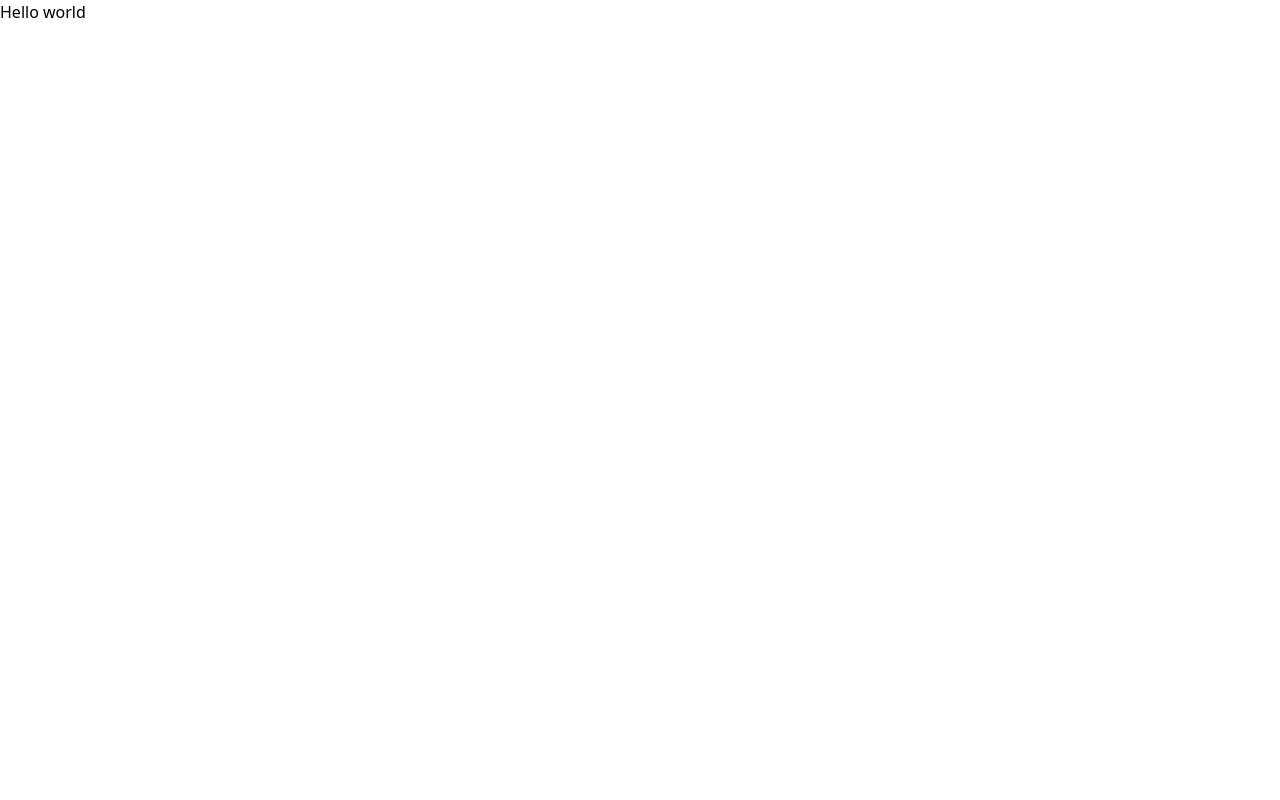
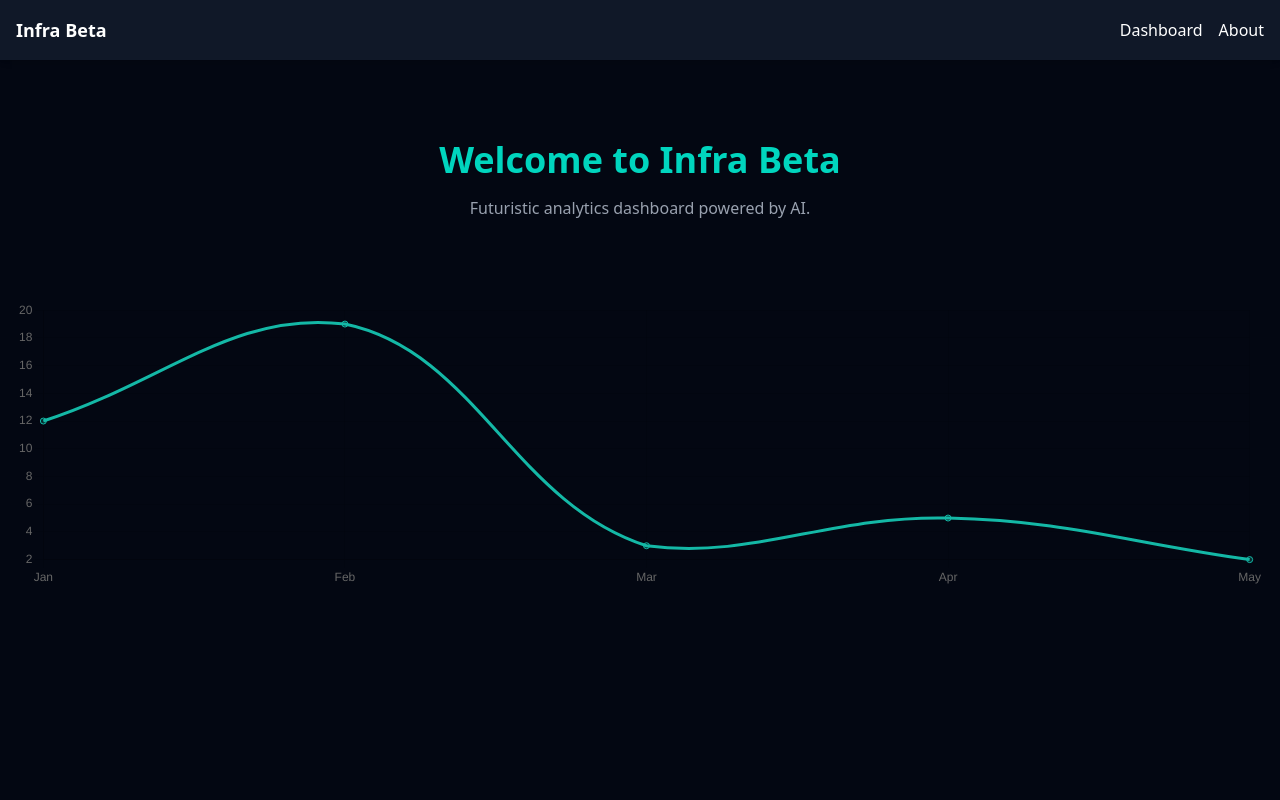
Before and after one commit to Script-Java/Infra-beta, a Next.js app in the folder frontend/infra-beta/: page / in a window 1280 px wide. Shown: the top 800 px of the page. Built offline with nearby package versions, Linux system fonts and the light colour scheme.

Commit message:
Add futuristic UI with charts

```diff
--- a/frontend/infra-beta/app/globals.css
+++ b/frontend/infra-beta/app/globals.css
@@ -1 +1,5 @@
 @import "tailwindcss";
+
+body {
+  @apply bg-gray-950 text-gray-200 font-sans;
+}
--- a/frontend/infra-beta/app/layout.jsx
+++ b/frontend/infra-beta/app/layout.jsx
@@ -1,4 +1,6 @@
 import "./globals.css";
+import Navbar from "../components/Navbar";
+import Footer from "../components/Footer";
 
 
 export const metadata = {
@@ -9,10 +11,10 @@ export const metadata = {
 export default function RootLayout({ children }) {
   return (
     <html lang="en">
-      <body
-        className={`antialiased`}
-      >
-        {children}
+      <body className={`antialiased bg-gray-950 text-gray-200`}>
+        <Navbar />
+        <div className="min-h-screen">{children}</div>
+        <Footer />
       </body>
     </html>
   );
--- a/frontend/infra-beta/app/page.jsx
+++ b/frontend/infra-beta/app/page.jsx
@@ -1,11 +1,45 @@
-import Image from "next/image";
+import dynamic from 'next/dynamic';
+import { useMemo } from 'react';
+
+const LineChart = dynamic(() => import('../components/LineChart'), { ssr: false });
 
 export default function Home() {
+  const data = useMemo(
+    () => ({
+      labels: ['Jan', 'Feb', 'Mar', 'Apr', 'May'],
+      datasets: [
+        {
+          label: 'Users',
+          data: [12, 19, 3, 5, 2],
+          borderColor: '#14b8a6',
+          backgroundColor: 'rgba(20,184,166,0.2)',
+          tension: 0.4,
+        },
+      ],
+    }),
+    []
+  );
+
+  const options = useMemo(
+    () => ({
+      responsive: true,
+      maintainAspectRatio: false,
+      plugins: { legend: { display: false } },
+    }),
+    []
+  );
+
   return (
-    <div className="">
-      <main className="">
-        <p>Hello world</p>
-      </main>
+    <div className="px-4">
+      <section className="text-center py-20" id="home">
+        <h2 className="text-4xl font-bold mb-4 text-teal-400">Welcome to Infra Beta</h2>
+        <p className="max-w-xl mx-auto text-gray-400">
+          Futuristic analytics dashboard powered by AI.
+        </p>
+      </section>
+      <section id="graphs" className="grid place-items-center h-72">
+        <LineChart data={data} options={options} />
+      </section>
     </div>
   );
 }
--- /dev/null
+++ b/frontend/infra-beta/components/Footer.jsx
@@ -0,0 +1,7 @@
+export default function Footer() {
+  return (
+    <footer className="bg-gray-900 text-gray-400 p-4 text-center mt-12">
+      <p className="text-sm">\u00a9 2024 Infra Beta. All rights reserved.</p>
+    </footer>
+  );
+}
--- /dev/null
+++ b/frontend/infra-beta/components/LineChart.jsx
@@ -0,0 +1,26 @@
+'use client';
+import { Line } from 'react-chartjs-2';
+import {
+  Chart as ChartJS,
+  CategoryScale,
+  LinearScale,
+  PointElement,
+  LineElement,
+  Title,
+  Tooltip,
+  Legend,
+} from 'chart.js';
+
+ChartJS.register(
+  CategoryScale,
+  LinearScale,
+  PointElement,
+  LineElement,
+  Title,
+  Tooltip,
+  Legend
+);
+
+export default function LineChart({ data, options }) {
+  return <Line data={data} options={options} />;
+}
--- /dev/null
+++ b/frontend/infra-beta/components/Navbar.jsx
@@ -0,0 +1,13 @@
+import Link from 'next/link';
+
+export default function Navbar() {
+  return (
+    <nav className="bg-gray-900 text-white p-4 flex justify-between items-center shadow-md">
+      <h1 className="text-lg font-bold">Infra Beta</h1>
+      <div className="space-x-4">
+        <Link href="#graphs" className="hover:text-teal-400">Dashboard</Link>
+        <Link href="#about" className="hover:text-teal-400">About</Link>
+      </div>
+    </nav>
+  );
+}
--- a/frontend/infra-beta/package.json
+++ b/frontend/infra-beta/package.json
@@ -12,7 +12,9 @@
     "next": "15.3.1",
     "react": "^19.0.0",
     "react-dom": "^19.0.0",
-    "react-icons": "^5.5.0"
+    "react-icons": "^5.5.0",
+    "chart.js": "^4.4.1",
+    "react-chartjs-2": "^5.2.0"
   },
   "devDependencies": {
     "@tailwindcss/postcss": "^4",
```
Also changed, not shown: 1 other file (tests, documents, lock files or other folders).
